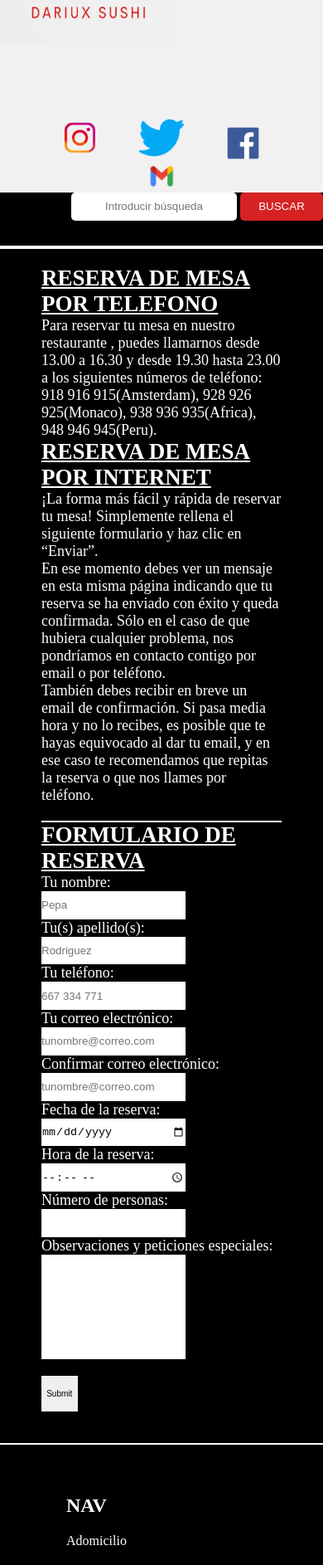
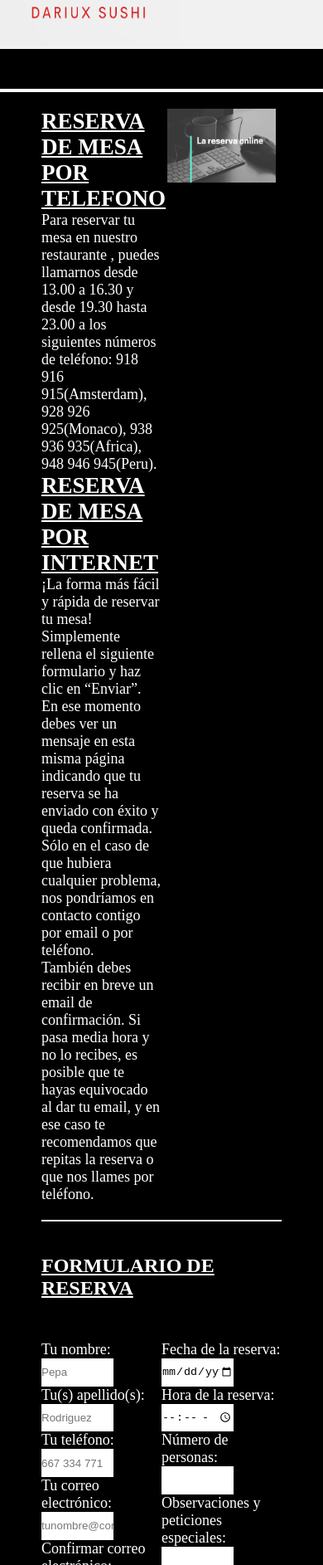
Before and after one commit to DarioSanchezz/WebFinal, a plain HTML site: page reservas.html in a window 390 px wide. Shown: the part 114-2000 px from the top of the page at 83% size. Drawn offline with Linux system fonts and the light colour scheme.

Commit message:
Hemos modificado y mejorado todos los apartados y mejorado el responsive pero queda el apartado de carta y ajustar algunos responsive

```diff
--- a/reservas.html
+++ b/reservas.html
@@ -13,12 +13,6 @@
 <body>
     <div class="cabeza">
         <div id="per"><img src="imagenes/img1.png" id="imag"></div>
-        <div id="cs">
-            <a href=""><img src="imagenes/insta.webp" id="log"></a>
-            <a href=""><img src="imagenes/twit.png" id="log"></a>
-            <a href=""><img src="imagenes/face.png" id="log"></a>
-            <a href=""><img src="imagenes/gmail.png" id="log"></a>
-        </div>
         <div id="buscador">
             <input type="text" name="buscar" id="buscar" placeholder="Introducir búsqueda">
             <button type="submit" id="boton">BUSCAR</button>
@@ -38,6 +32,7 @@
     <hr>
     <hr>
     <div class="big">
+        <div class="re">
             <div class="tuto">
                 <h2><u>RESERVA DE MESA POR TELEFONO</u></h2>
                 Para reservar tu mesa en nuestro restaurante , puedes llamarnos desde 13.00 a 16.30 y desde 19.30 hasta 23.00 a los siguientes números de teléfono: 918 916 915(Amsterdam), 928 926 925(Monaco), 938 936 935(Africa), 948 946 945(Peru).
@@ -49,9 +44,14 @@
                 <p>
                 También debes recibir en breve un email de confirmación. Si pasa media hora y no lo recibes, es posible que te hayas equivocado al dar tu email, y en ese caso te recomendamos que repitas la reserva o que nos llames por teléfono.
             </div>
+            <div class="ter">
+                <img src="imagenes/reserva.png" id="ge">
+            </div>
+        </div>
         <hr>
+        <h2 id="co"><u>FORMULARIO DE RESERVA</u></h2>
+        <div class="for">
             <div class="tuto">
-            <h2><u>FORMULARIO DE RESERVA</u></h2>
                 <label>Tu nombre:</label><br>
                 <input type="text" id="nombre" placeholder="Pepa"><p>
                 <label>Tu(s) apellido(s):</label><br>
@@ -62,6 +62,8 @@
                 <input type="text" id="correo" placeholder="tunombre@correo.com"><p>
                 <label>Confirmar correo electrónico:</label><br>
                 <input type="text" id="correo" placeholder="tunombre@correo.com"><p>
+            </div>
+            <div class="tuto">
                 <label>Fecha de la reserva:</label><br>
                 <input type="date" id="fecha"><p>
                 <label>Hora de la reserva:</label><br>
@@ -71,6 +73,7 @@
                 <label>Observaciones y peticiones especiales:</label><br>
                 <input type="text" id="obs"><p>
                 <input type="submit" id="but" name="ENVIAR"/>
+            </div>
         </div>
     </div>
     <br>
@@ -102,8 +105,14 @@
             </ul>
         </div>
     </div>
+    <div id="cs">
+        <a href="https://www.instagram.com/"><img src="imagenes/insta.webp" id="log"></a>
+        <a href="https://twitter.com/?lang=es"><img src="imagenes/twit.png" id="log"></a>
+        <a href="https://es-es.facebook.com/"><img src="imagenes/face.png" id="log"></a>
+        <a href="https://www.google.com/intl/es/gmail/about/"><img src="imagenes/gmail.png" id="log"></a>
+    </div>
     <div class="der">
-        <span id="col"><a href=" ">Septiembre 2015 - Todos los derechos reservados</a></span>
+        <span id="col"><a href="https://www.privacypolicies.com/live/3bc8212a-758d-491d-9074-219f6e76e802">Septiembre 2015 - Todos los derechos reservados</a></span>
     </div>
 </body>
 <script src="javascript.js"></script>
--- a/responsive.css
+++ b/responsive.css
@@ -1,3 +1,14 @@
+@media screen and (max-width:1024px){
+  .cat{
+    display: block;
+  }
+  #tip{
+    width: 96%;
+  }
+  #hor{
+    width: 70%;
+  }
+}
 
 @media screen and (max-width:768px){
     *{
@@ -42,7 +53,7 @@
         color: #D72223;
       }
       #hor{
-        width: 50%;
+        width: 70%;
       }
       #imag{
         width: 40%;
@@ -227,18 +238,27 @@
         width: 55%;
     }
     #buscador{
-        width: 100%;
+        /* width: 100%;
         padding-right: 0px;
         padding-top: 0px;
-        float: right;
+        float: right; */
+        display: none;
      }
      #tip{
         width: 82%;
-        text-align: left;
+        text-align: center;
     }
     .lista{
         display: block;
     }
+    #cs{
+      text-align: center;
+    }
+    #log{
+      width: 8%;
+    }
+
+
 }
 @media screen and (max-width:506px){
     #buscador{
--- a/style.css
+++ b/style.css
@@ -20,7 +20,7 @@ html, body {
     width: 50%;
 }
 #imag{
-    width: 80%;
+    width: 60%;
     height: 20vh;
 }
 #buscador{
@@ -148,13 +148,11 @@ a{
     text-decoration: none;
 }
 #log{
-    width: 14%;
-    height: 78%;
+    width: 4%;
 }
 #cs{
-    text-align: center;
-    width: 50%;
-    padding-top: 80px;
+    width: 100%;
+    text-align: right;
 }
 #cs a{
     padding: 1px 20px;
@@ -244,6 +242,7 @@ a{
     color: white;
     font-size: 18px;
     padding-bottom: 20px;
+    width: 50%;
 }
 .big{
     padding-left: 50px;
@@ -251,39 +250,56 @@ a{
     padding-top: 20px;
 }
 #nombre{
-    width: 40%;
+    width: 80%;
     height: 4vh;
 }
 #apellido{
-    width: 40%;
+    width: 80%;
     height: 4vh;
 }
 #telefono{
-    width: 40%;
+    width: 80%;
     height: 4vh;
 }
 #correo{
-    width: 40%;
+    width: 80%;
     height: 4vh;
 }
 #fecha{
-    width: 40%;
+    width: 80%;
     height: 4vh;
 }
 #hora{
-    width: 40%;
+    width: 80%;
     height: 4vh;
 }
 #num{
-    width: 40%;
+    width: 80%;
     height: 4vh;
 }
 #obs{
-    width: 40%;
+    width: 80%;
     height: 15vh;
 }
 #but{
-    width: 7%;
+    width: 20%;
     height: 5vh;
     font-size: 20px;
 }
+.for{
+    display: flex;
+}
+#co{
+    color: white;
+    margin-bottom: 50px;
+    margin-top: 40px;
+}
+.re{
+    display: flex;
+}
+#ge{
+    width: 90%;
+}
+.ter{
+    text-align: center;
+}
```
Also changed, not shown: carta.html (+7 -7 lines), contacto.html (+7 -7 lines), index.html (+7 -8 lines), restaurante.html (+7 -7 lines), imagenes/reserva.png (added). Lines whose indentation alone changed are shown as unchanged.
